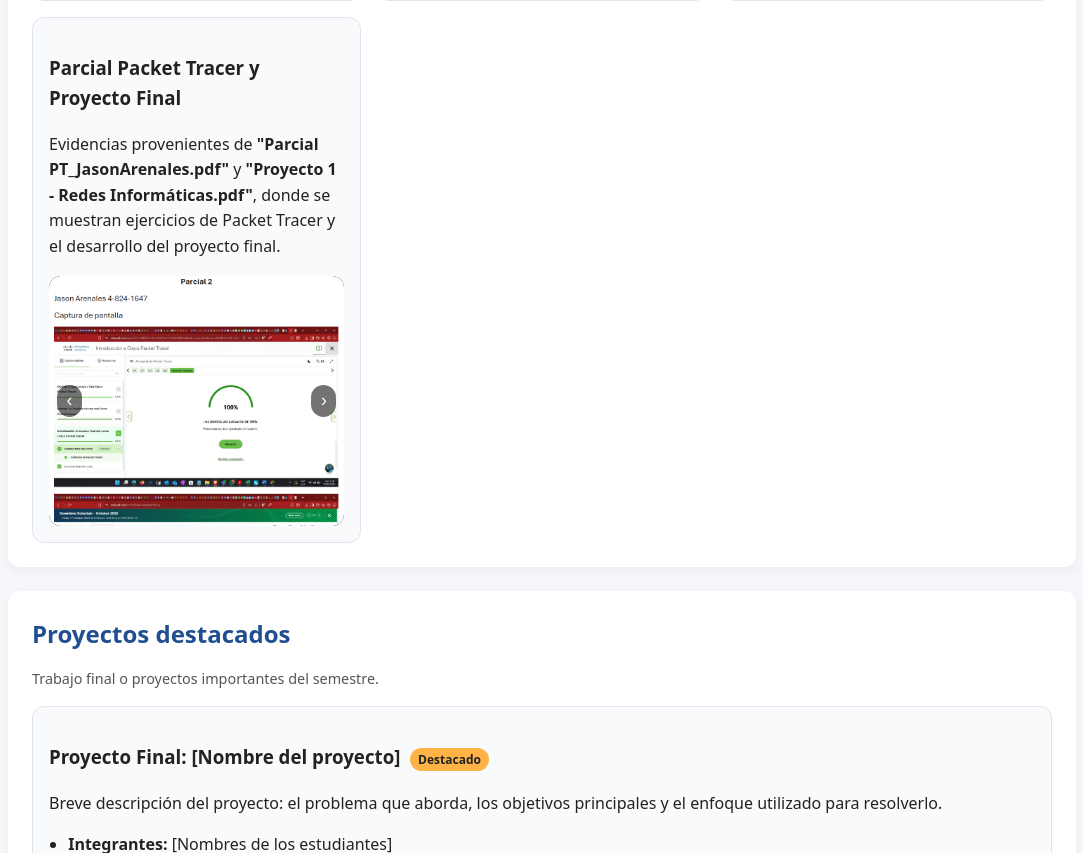
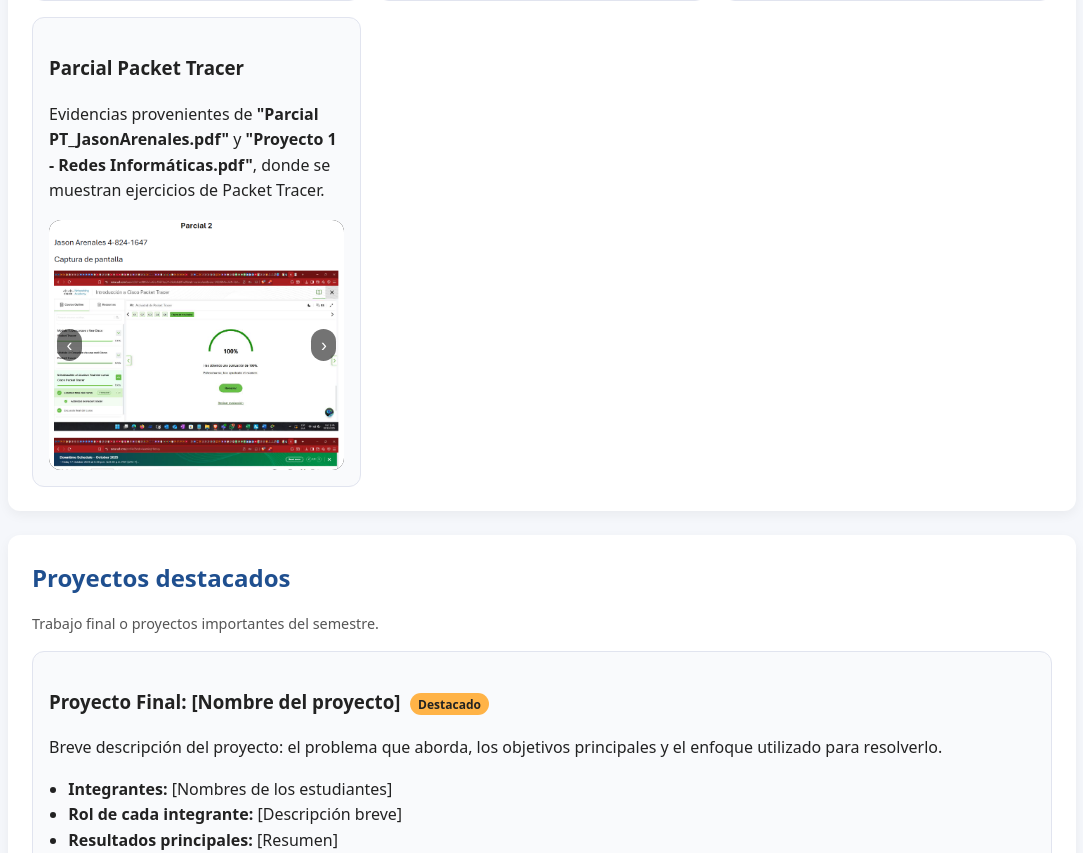
Before and after one commit to JasonArenales/portafolio-redes-2025, a plain HTML site: page index.html in a window 1280 px wide. Shown: the part 5599-6452 px from the top of the page, without its empty margins (98-1181 px from the left). Drawn offline with Linux system fonts and the light colour scheme.

Commit message:
Actualizar sección de evidencias

```diff
--- a/index.html
+++ b/index.html
@@ -563,8 +563,8 @@
 
         <!-- Evidencia 6 -->
         <article class="card">
-            <h3>Parcial Packet Tracer y Proyecto Final</h3>
-            <p>Evidencias provenientes de <strong>"Parcial PT_JasonArenales.pdf"</strong> y <strong>"Proyecto 1 - Redes Informáticas.pdf"</strong>, donde se muestran ejercicios de Packet Tracer y el desarrollo del proyecto final.</p>
+            <h3>Parcial Packet Tracer</h3>
+            <p>Evidencias provenientes de <strong>"Parcial PT_JasonArenales.pdf"</strong> y <strong>"Proyecto 1 - Redes Informáticas.pdf"</strong>, donde se muestran ejercicios de Packet Tracer.</p>
 
             <div class="slider" data-slider>
                 <div class="slider-track">
```
